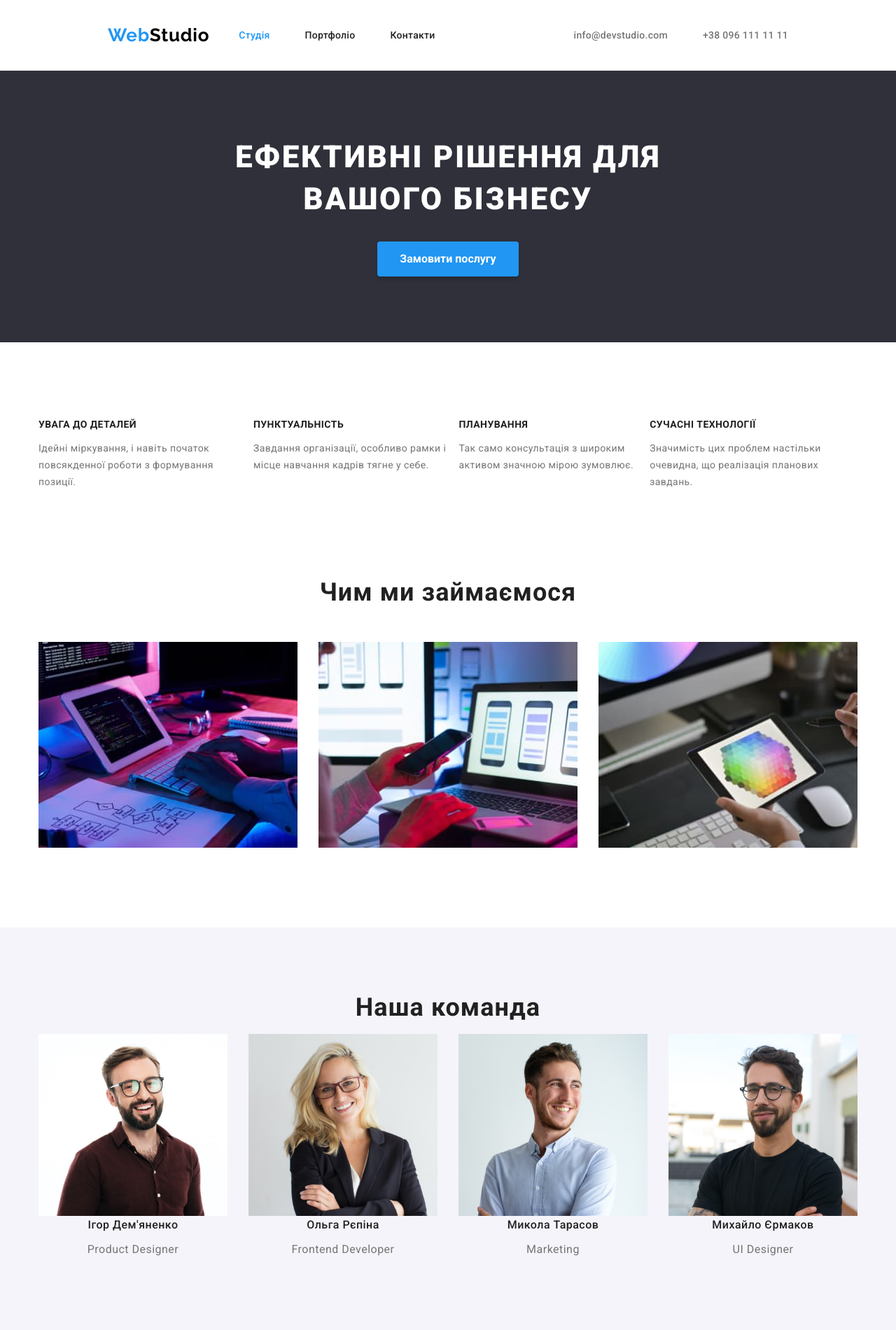
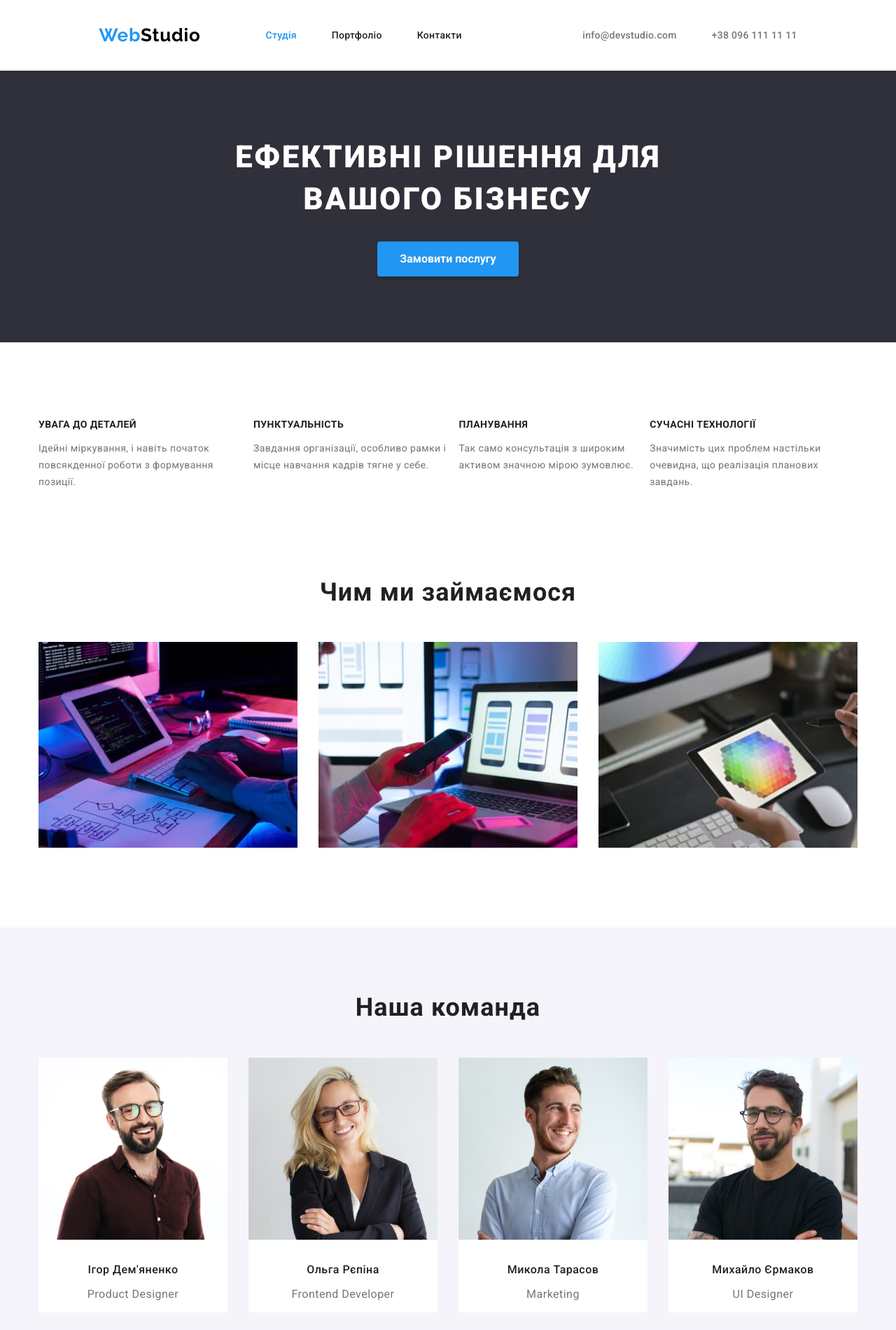
Before and after one commit to Ambr0s0v/goit-markup-hw-03., a plain HTML site: page index.html in a window 1280 px wide. Shown: the top 1900 px of the page at 70% size. Drawn offline with nearby package versions, Linux system fonts and the light colour scheme.

Commit message:
index correct posit 2

```diff
--- a/css/styles.css
+++ b/css/styles.css
@@ -47,7 +47,7 @@ h1,h2,h3,h4,h5,h6{
     line-height: 1.19;
     letter-spacing: 0.03em;
     color:#000;
-    margin-right: 42px;
+    margin-right: 93px;
 }
 
 .header{
@@ -237,7 +237,9 @@ h1,h2,h3,h4,h5,h6{
 
 .team{
     background-color: var(--bg-grey-color);
-
+}
+.team__item{
+    background-color: var(--bg-white-color);
 }
 .team__title{
     font-family: inherit;
@@ -248,6 +250,7 @@ h1,h2,h3,h4,h5,h6{
     letter-spacing: 0.03em;
     font-family: inherit;
     color: inherit;
+    margin-bottom: 50px;
 }
 .team__subtitle{
     font-family: inherit;
@@ -258,6 +261,7 @@ h1,h2,h3,h4,h5,h6{
     letter-spacing: 0.03em;
     font-family: inherit;
     color: inherit;
+    margin: 30px 0 10px;
 }
 .team__position{
     font-family: inherit;
```
